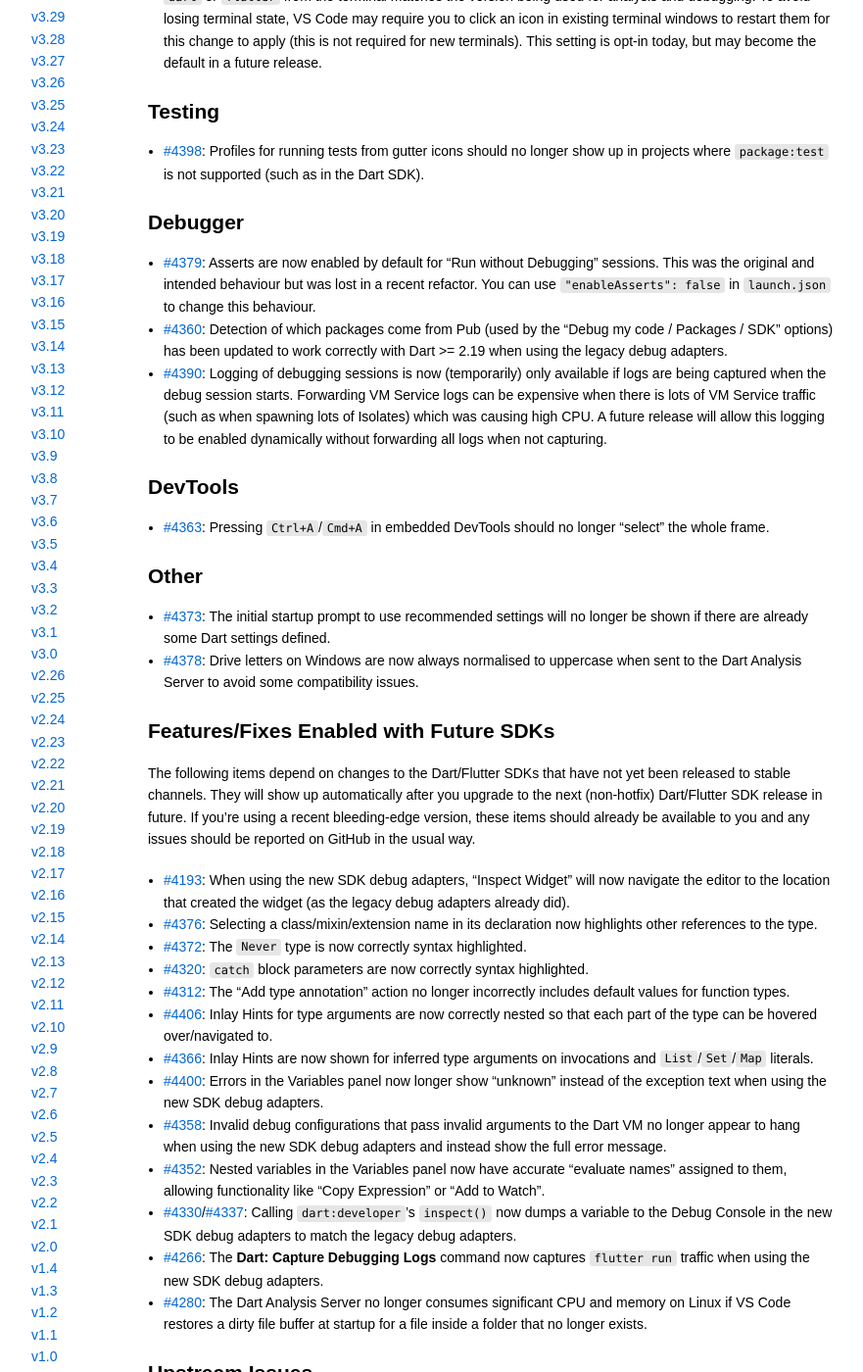
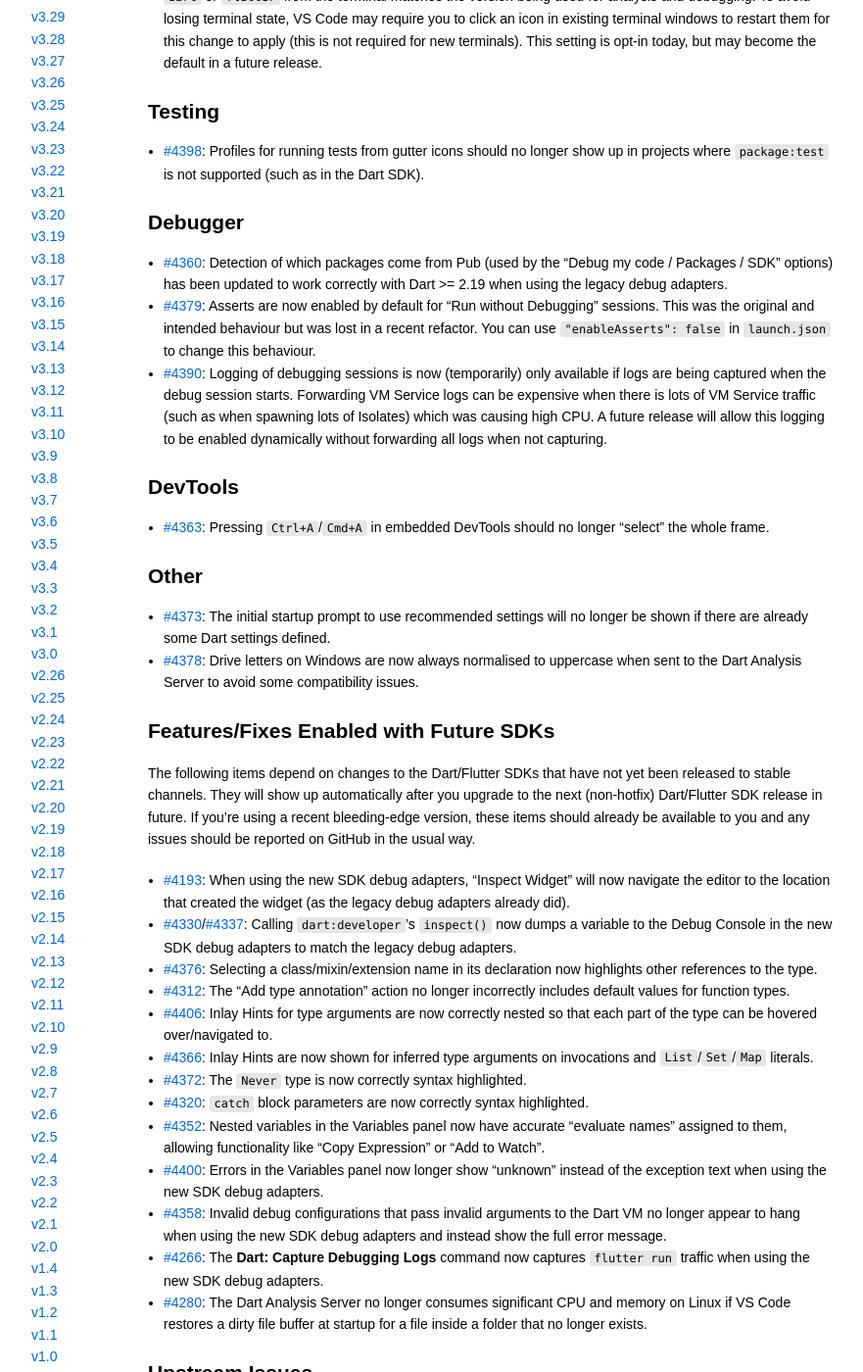
Before and after one commit to Dart-Code/Website, a Jekyll site: the page built from _releases/v3.60.md, in a window 1280 px wide and 1400 px high, scrolled down 562 px. Shown: the whole window at 98% size, without its empty margins (209-1090 px from the left). Built offline with Jekyll 4.4.1, drawn with Linux system fonts in a browser that asks for light colours; some of the changed text lies outside the part shown.

Commit message:
Update v3.60.md

```diff
--- a/_releases/v3.60.md
+++ b/_releases/v3.60.md
@@ -8,10 +8,10 @@
 
 ## Flutter
 
-- [#4314](https://github.com/Dart-Code/Dart-Code/issues/4314): Rollout of the new SDK debug adapters has been resumed for Flutter SDKs >= 3.8.0-16 (currently only the `master` channel).
 - [#4401](https://github.com/Dart-Code/Dart-Code/issues/4401): Saving a `.frag` file now triggers a Hot Reload.
 - [#4374](https://github.com/Dart-Code/Dart-Code/issues/4374): Flutter tests with backticks in their name no longer fail to run from CodeLens links.
 - [#4370](https://github.com/Dart-Code/Dart-Code/issues/4370): Debug sessions will no longer get stuck "Waiting for connection from debug service" when running on Web devices using older Flutter SDKs.
+- [#4314](https://github.com/Dart-Code/Dart-Code/issues/4314): Rollout of the new SDK debug adapters has been resumed for Flutter SDKs >= 3.8.0-16 (currently only the `master` channel).
 
 ## Terminal
 
@@ -23,8 +23,8 @@
 
 ## Debugger
 
+- [#4360](https://github.com/Dart-Code/Dart-Code/issues/4360): Detection of which packages come from Pub (used by the "Debug my code / Packages / SDK" options) has been updated to work correctly with Dart >= 2.19 when using the legacy debug adapters.
 - [#4379](https://github.com/Dart-Code/Dart-Code/issues/4379): Asserts are now enabled by default for "Run without Debugging" sessions. This was the original and intended behaviour but was lost in a recent refactor. You can use `"enableAsserts": false` in `launch.json` to change this behaviour.
-- [#4360](https://github.com/Dart-Code/Dart-Code/issues/4360): Detection of which packages come from Pub (used by the "Debug my code / Packages / SDK" options) has been updated to work correctly with Dart >= 2.19 when using the legacy debug adapters.
 - [#4390](https://github.com/Dart-Code/Dart-Code/issues/4390): Logging of debugging sessions is now (temporarily) only available if logs are being captured when the debug session starts. Forwarding VM Service logs can be expensive when there is lots of VM Service traffic (such as when spawning lots of Isolates) which was causing high CPU. A future release will allow this logging to be enabled dynamically without forwarding all logs when not capturing.
 
 ## DevTools
@@ -42,15 +42,15 @@
 The following items depend on changes to the Dart/Flutter SDKs that have not yet been released to stable channels. They will show up automatically after you upgrade to the next (non-hotfix) Dart/Flutter SDK release in future. If you're using a recent bleeding-edge version, these items should already be available to you and any issues should be reported on GitHub in the usual way.
 
 - [#4193](https://github.com/Dart-Code/Dart-Code/issues/4193): When using the new SDK debug adapters, "Inspect Widget" will now navigate the editor to the location that created the widget (as the legacy debug adapters already did).
+- [#4330](https://github.com/Dart-Code/Dart-Code/issues/4330)/[#4337](https://github.com/Dart-Code/Dart-Code/issues/4337): Calling `dart:developer`'s `inspect()` now dumps a variable to the Debug Console in the new SDK debug adapters to match the legacy debug adapters.
 - [#4376](https://github.com/Dart-Code/Dart-Code/issues/4376): Selecting a class/mixin/extension name in its declaration now highlights other references to the type.
-- [#4372](https://github.com/Dart-Code/Dart-Code/issues/4372): The `Never` type is now correctly syntax highlighted.
-- [#4320](https://github.com/Dart-Code/Dart-Code/issues/4320): `catch` block parameters are now correctly syntax highlighted.
 - [#4312](https://github.com/Dart-Code/Dart-Code/issues/4312): The "Add type annotation" action no longer incorrectly includes default values for function types.
 - [#4406](https://github.com/Dart-Code/Dart-Code/issues/4406): Inlay Hints for type arguments are now correctly nested so that each part of the type can be hovered over/navigated to.
 - [#4366](https://github.com/Dart-Code/Dart-Code/issues/4366): Inlay Hints are now shown for inferred type arguments on invocations and `List`/`Set`/`Map` literals.
+- [#4372](https://github.com/Dart-Code/Dart-Code/issues/4372): The `Never` type is now correctly syntax highlighted.
+- [#4320](https://github.com/Dart-Code/Dart-Code/issues/4320): `catch` block parameters are now correctly syntax highlighted.
+- [#4352](https://github.com/Dart-Code/Dart-Code/issues/4352): Nested variables in the Variables panel now have accurate "evaluate names" assigned to them, allowing functionality like "Copy Expression" or "Add to Watch".
 - [#4400](https://github.com/Dart-Code/Dart-Code/issues/4400): Errors in the Variables panel now longer show "unknown" instead of the exception text when using the new SDK debug adapters.
 - [#4358](https://github.com/Dart-Code/Dart-Code/issues/4358): Invalid debug configurations that pass invalid arguments to the Dart VM no longer appear to hang when using the new SDK debug adapters and instead show the full error message.
-- [#4352](https://github.com/Dart-Code/Dart-Code/issues/4352): Nested variables in the Variables panel now have accurate "evaluate names" assigned to them, allowing functionality like "Copy Expression" or "Add to Watch".
-- [#4330](https://github.com/Dart-Code/Dart-Code/issues/4330)/[#4337](https://github.com/Dart-Code/Dart-Code/issues/4337): Calling `dart:developer`'s `inspect()` now dumps a variable to the Debug Console in the new SDK debug adapters to match the legacy debug adapters.
 - [#4266](https://github.com/Dart-Code/Dart-Code/issues/4266): The **Dart: Capture Debugging Logs** command now captures `flutter run` traffic when using the new SDK debug adapters.
 - [#4280](https://github.com/Dart-Code/Dart-Code/issues/4280): The Dart Analysis Server no longer consumes significant CPU and memory on Linux if VS Code restores a dirty file buffer at startup for a file inside a folder that no longer exists.
```
